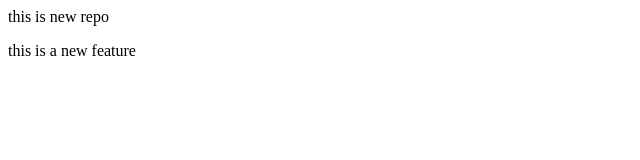
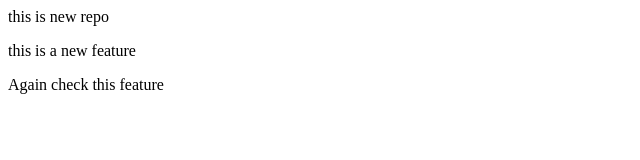
Before and after one commit to itz-siya/localrepo, a plain HTML site: page index.html in a window 1280 px wide. Shown: the whole page, without its empty margins (0-640 px from the left). Drawn offline with Linux system fonts and the light colour scheme.

Commit message:
Check the feature

```diff
--- a/index.html
+++ b/index.html
@@ -1,2 +1,3 @@
 <p> this is new repo </p>
 <p> this is a new feature</p>
+<p> Again check this feature </p>
```
